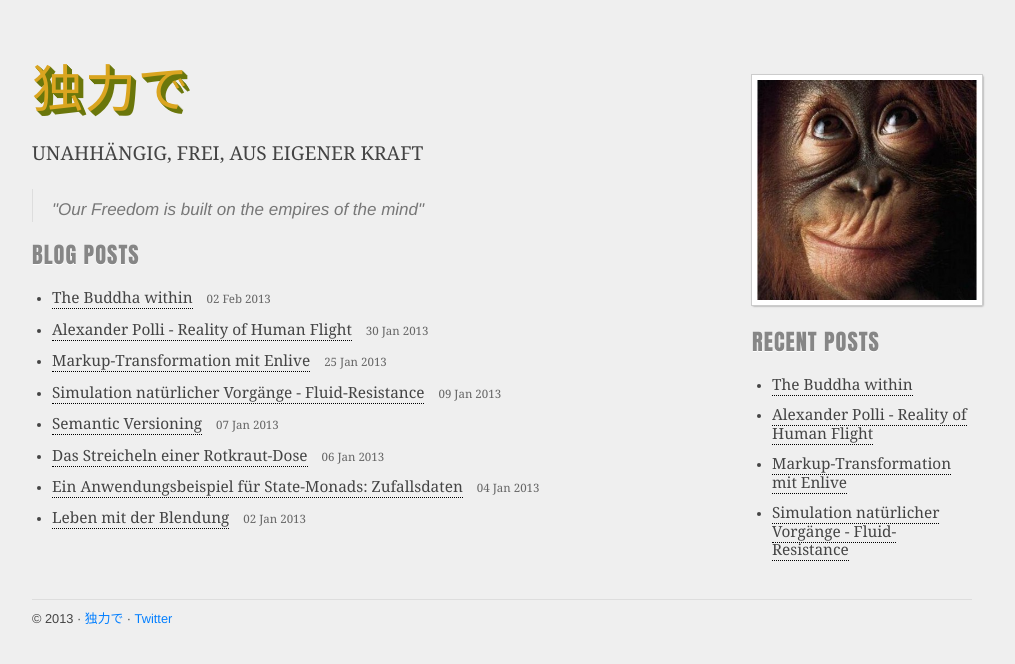
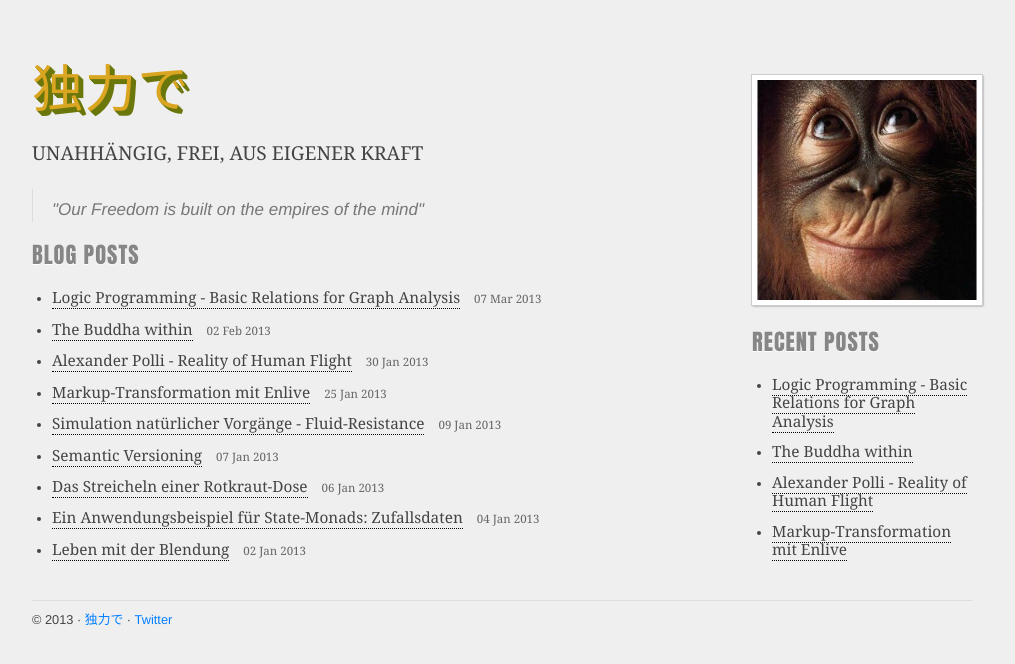
Before and after one commit to dokuryoku/dokuryoku.github.com, a Jekyll site: the page built from index.html, in a window 1280 px wide. Shown: the top 664 px of the page, without its empty margins (128-1143 px from the left). Built offline with Jekyll 4.4.1, drawn with Linux system fonts in a browser that asks for light colours.

Commit message:
update posts

```diff
--- /dev/null
+++ b/_posts/2013-03-07-Logic-Programming-Basic-Graph-Relations.html
@@ -0,0 +1,9 @@
+---
+layout: post
+description: "Logic Programming - Implementing some Basic Relations for Graph Analysis. Siehe http://martinsprogrammingblog.blogspot.de/2012/09/some-corelogic-graph-code.html"
+title: "Logic Programming - Basic Relations for Graph Analysis"
+---
+
+{% highlight clojure %}
+
+{% endhighlight %}
```
Also changed, not shown: _posts/2013-01-09-Simulation-natuerlicher-Vorgaenge-I.html (+4 -4 lines).
